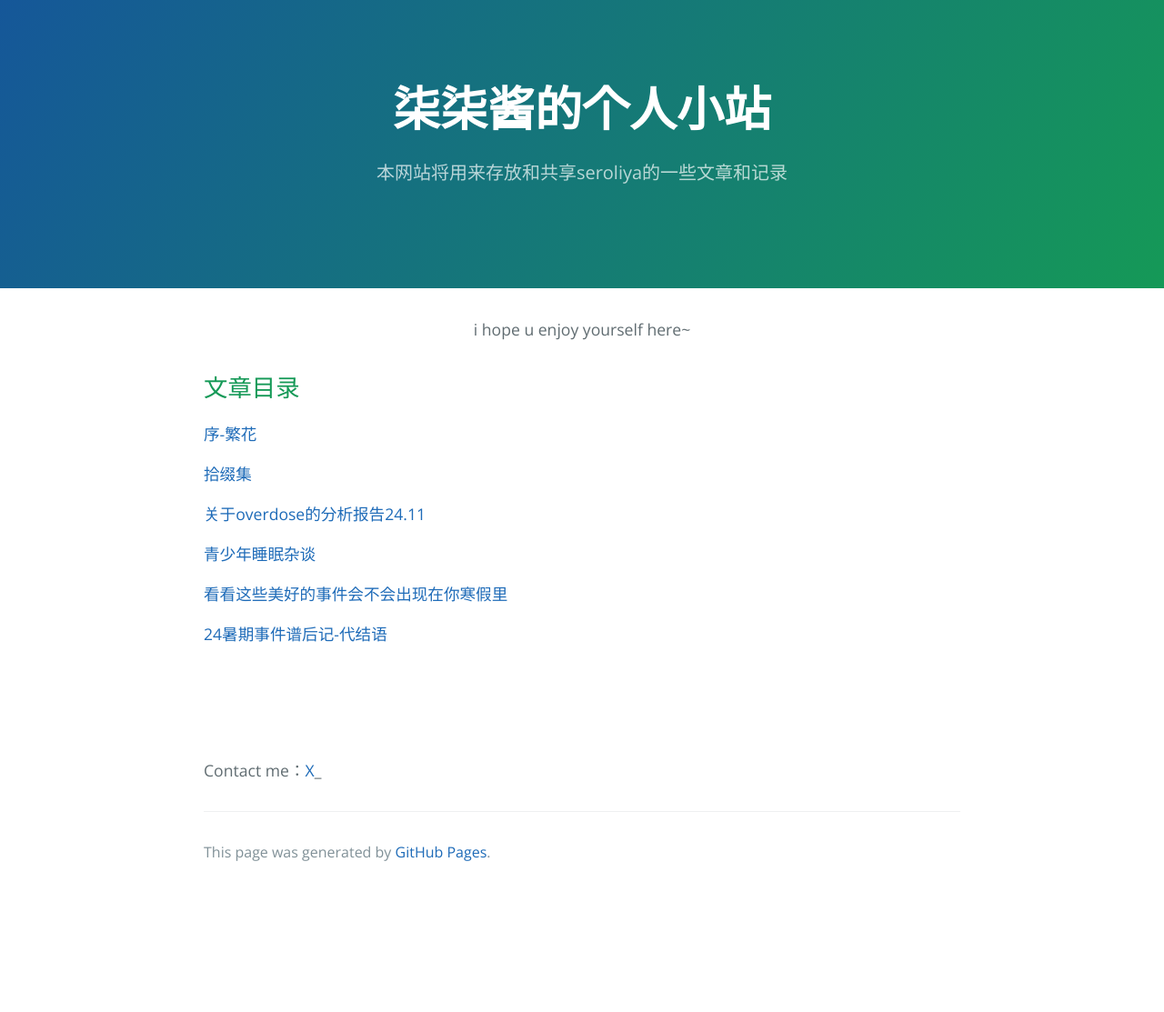
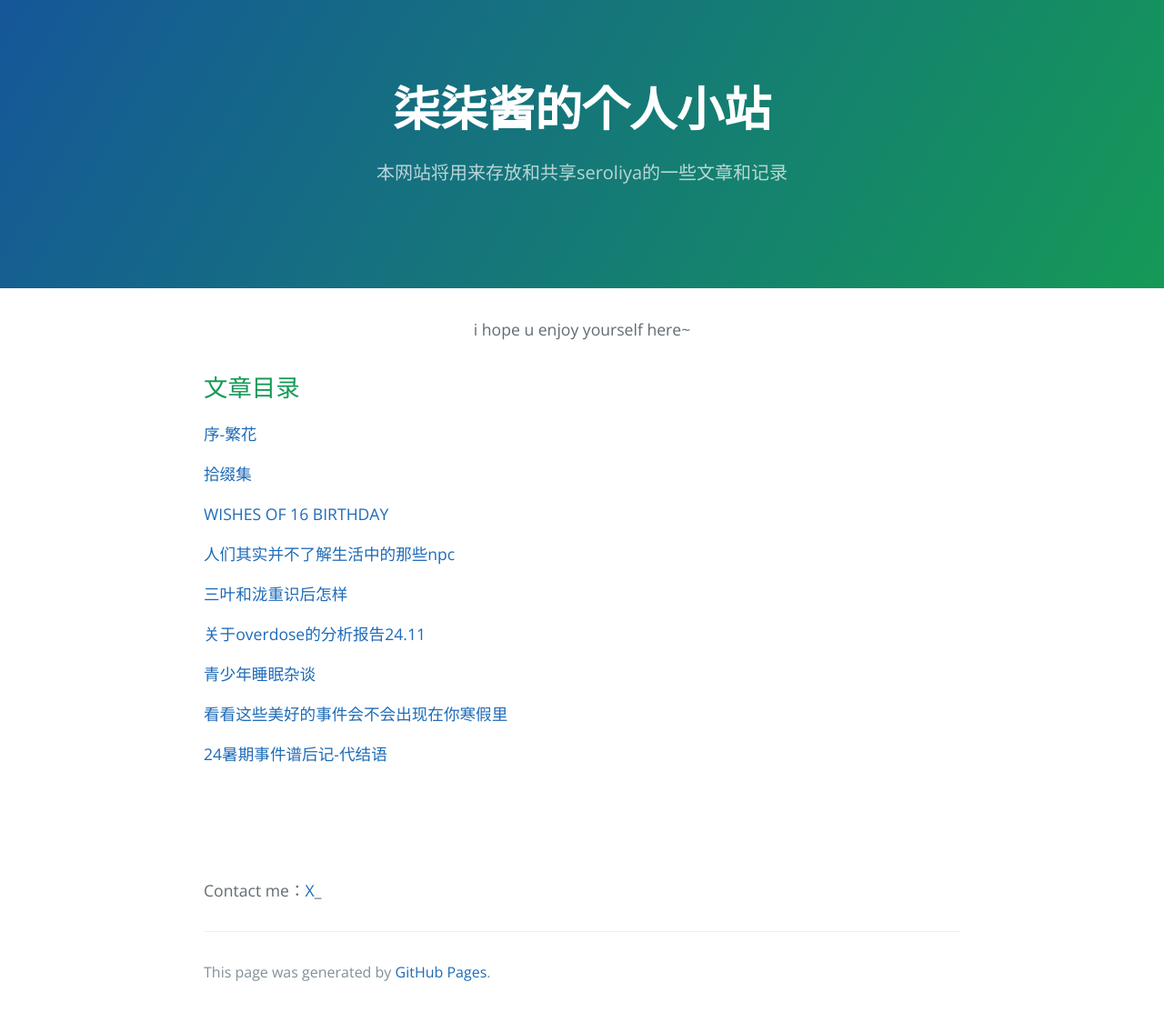
Before and after one commit to Seroliya/Seroliya.github.io, a Jekyll site: the page built from index.md, in a window 1280 px wide. Shown: the whole page at 91% size. Built offline with Jekyll 4.4.1, drawn with Linux system fonts in a browser that asks for light colours; before the commit the page ends 981 px from its top, so only the background shows below that.

Commit message:
Update index.md

```diff
--- a/index.md
+++ b/index.md
@@ -11,6 +11,12 @@ i hope u enjoy yourself here~
 
 [拾缀集](./docs/拾缀集.html)
 
+[WISHES OF 16 BIRTHDAY](./docs/WISHES OF 16 BIRTHDAY.html)
+
+[人们其实并不了解生活中的那些npc](./docs/人们其实并不了解生活中的那些npc.html)
+
+[三叶和泷重识后怎样](./docs/三叶和泷重识后怎样.html)
+
 [关于overdose的分析报告24.11](./docs/关于od的分析报告之一.html)
 
 [青少年睡眠杂谈](./docs/青少年睡眠杂谈.html)
```
